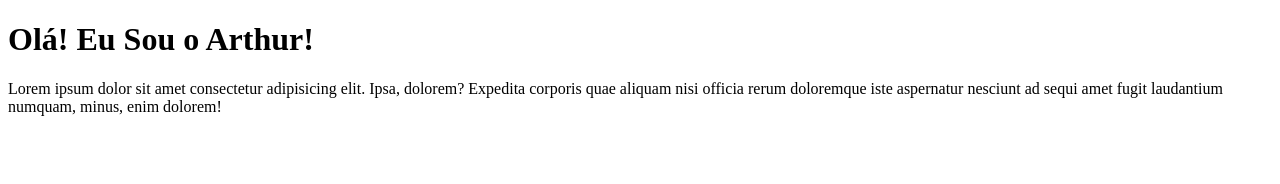
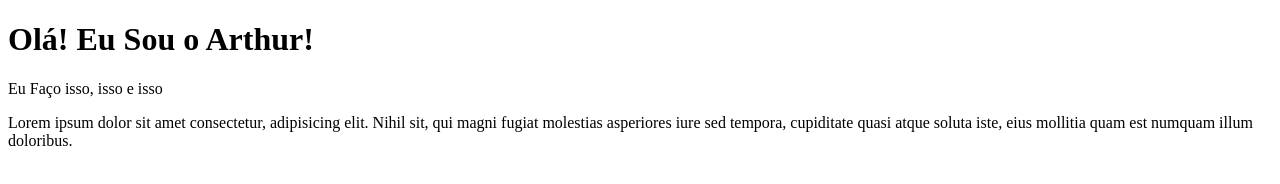
Before and after one commit to arthurteixeira2007/Web-Portfolio, a plain HTML site: page SitePessoal/index.html in a window 1280 px wide. Drawn offline with Linux system fonts and the light colour scheme.

Commit message:
one more

```diff
--- a/SitePessoal/index.html
+++ b/SitePessoal/index.html
@@ -8,6 +8,7 @@
 </head>
 <body>
     <h1>Olá! Eu Sou o Arthur!</h1>
-    Lorem ipsum dolor sit amet consectetur adipisicing elit. Ipsa, dolorem? Expedita corporis quae aliquam nisi officia rerum doloremque iste aspernatur nesciunt ad sequi amet fugit laudantium numquam, minus, enim dolorem!
+    <div id="Iam">Eu Faço isso, isso e isso</div>
+    <p>Lorem ipsum dolor sit amet consectetur, adipisicing elit. Nihil sit, qui magni fugiat molestias asperiores iure sed tempora, cupiditate quasi atque soluta iste, eius mollitia quam est numquam illum doloribus.</p>
 </body>
 </html>
```
